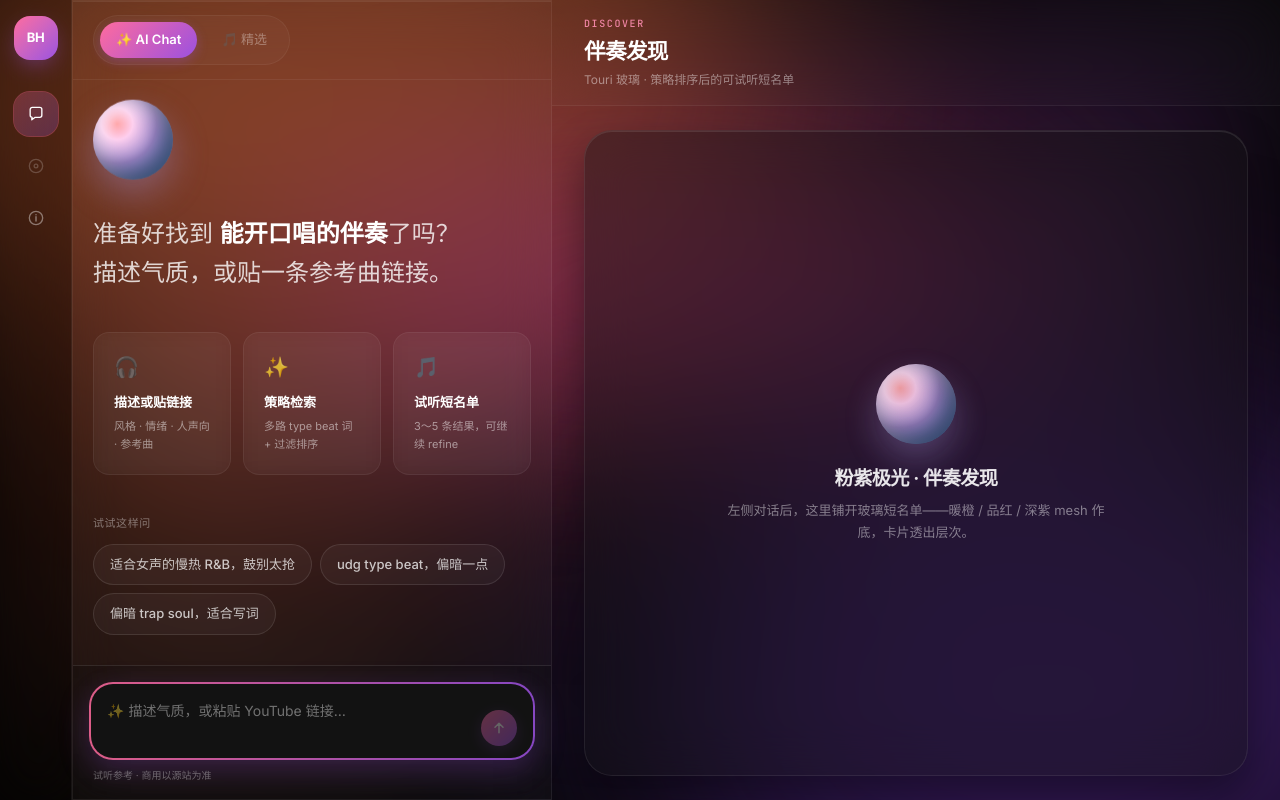
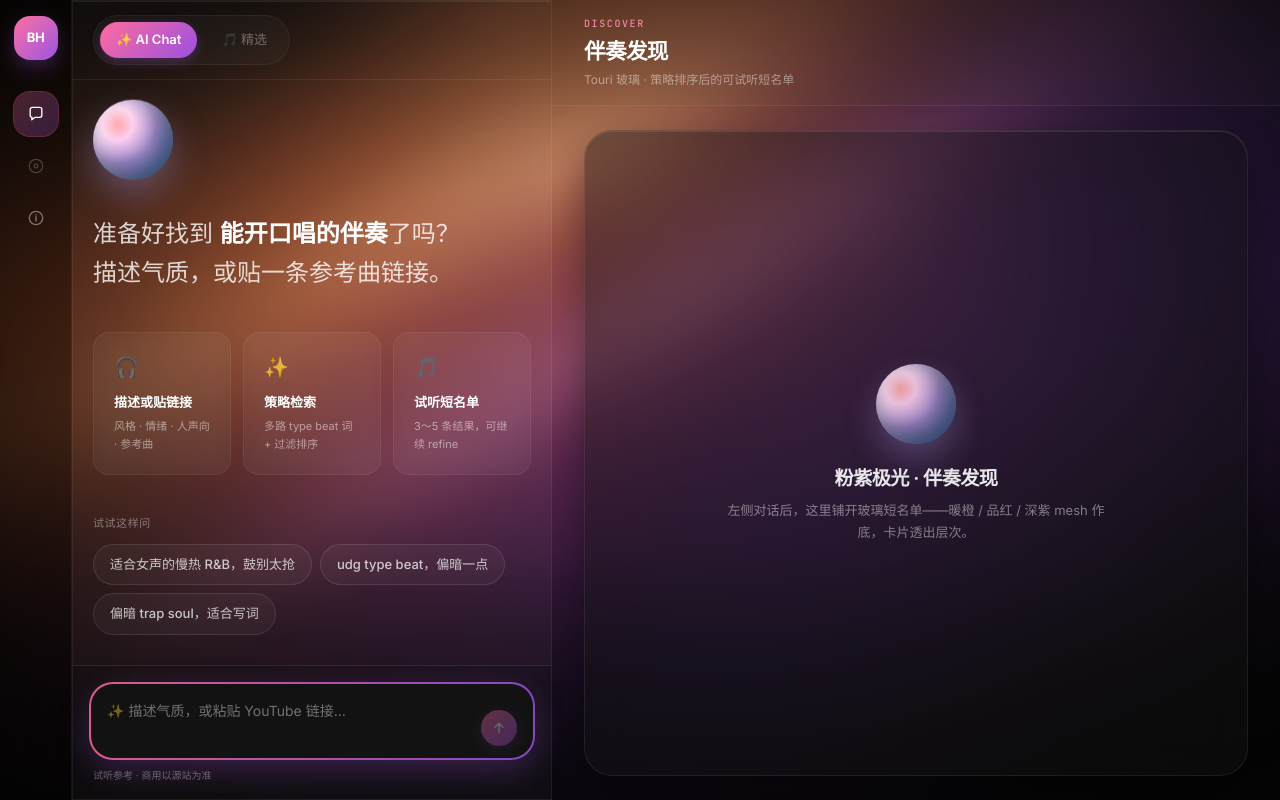
Before and after one commit to wax0629/waxlist, a Next.js app: page /chat in a window 1280 px wide. Built offline with nearby package versions, Linux system fonts and the light colour scheme.

Commit message:
Recreate Touri diagonal aurora light ribbons
Replace round blobs with elongated slanted bands (−18° to −38°),
soft outer blur plus brighter thin cores, matching the product-shot
highlight streaks (bronze → magenta → purple).

```diff
--- a/src/app/globals.css
+++ b/src/app/globals.css
@@ -66,7 +66,12 @@ body {
   letter-spacing: -0.03em;
 }
 
-/* ——— Touri interwoven aurora mesh ——— */
+/*
+  ——— Touri diagonal aurora (斜向高亮极光) ———
+  Reference product shot: elongated diagonal light ribbons
+  (not round blobs) — warm bronze → magenta → deep purple,
+  soft outer blur + thinner brighter cores for 高亮.
+*/
 .aurora-bg {
   position: fixed;
   inset: 0;
@@ -76,75 +81,212 @@ body {
   pointer-events: none;
 }
 
-.aurora-blob {
+/* Soft full-scene atmosphere under the ribbons */
+.aurora-atmosphere {
   position: absolute;
-  border-radius: 50%;
-  filter: blur(120px);
-  opacity: 0.75;
-  animation: touri-pulse 10s infinite alternate ease-in-out;
-  will-change: transform, opacity;
+  inset: -10%;
+  background:
+    radial-gradient(
+      ellipse 55% 70% at 12% 40%,
+      rgba(169, 79, 40, 0.55) 0%,
+      transparent 55%
+    ),
+    radial-gradient(
+      ellipse 50% 60% at 88% 28%,
+      rgba(59, 28, 99, 0.55) 0%,
+      transparent 55%
+    ),
+    radial-gradient(
+      ellipse 70% 50% at 50% 100%,
+      rgba(13, 10, 20, 0.9) 0%,
+      transparent 55%
+    ),
+    radial-gradient(
+      ellipse 40% 40% at 55% 45%,
+      rgba(158, 49, 102, 0.25) 0%,
+      transparent 60%
+    );
+  filter: blur(40px);
 }
 
-/* Bronze/Orange from top left */
-.blob-1 {
-  top: -20%;
-  left: -10%;
-  width: 70vw;
-  height: 60vh;
-  background: #a94f28;
-  transform: rotate(15deg);
+/*
+  Ribbon geometry: very wide × thin band, rotated via --rot.
+  Animation only shifts/opacifies; rotation stays on the variable.
+*/
+.aurora-ribbon {
+  --rot: -28deg;
+  --blur: 72px;
+  --op: 0.85;
+  position: absolute;
+  left: -35%;
+  width: 170%;
+  height: 36vh;
+  border-radius: 9999px;
+  pointer-events: none;
+  transform: translate3d(0, 0, 0) rotate(var(--rot));
+  filter: blur(var(--blur));
+  opacity: var(--op);
+  will-change: transform, opacity;
+  animation: aurora-drift 14s infinite alternate ease-in-out;
 }
 
-/* Pink/Magenta middle */
-.blob-2 {
-  top: 20%;
-  left: 20%;
-  width: 60vw;
-  height: 30vh;
-  background: #9e3166;
-  transform: rotate(-25deg);
-  opacity: 0.6;
-  animation-delay: -3s;
+/* —— Band 1: warm bronze / copper (top-left → mid) —— */
+.ribbon-1 {
+  --rot: -28deg;
+  --blur: 72px;
+  --op: 0.95;
+  top: -5%;
+  height: 42vh;
+  background: linear-gradient(
+    90deg,
+    transparent 0%,
+    rgba(169, 79, 40, 0.15) 12%,
+    rgba(196, 90, 48, 0.85) 35%,
+    rgba(232, 140, 80, 0.7) 48%,
+    rgba(169, 79, 40, 0.55) 62%,
+    transparent 85%
+  );
 }
 
-/* Deep purple bottom right */
-.blob-3 {
-  bottom: -20%;
-  right: -10%;
-  width: 60vw;
-  height: 70vh;
-  background: #3b1c63;
-  animation-delay: -6s;
+/* Brighter thinner core (高亮) on band 1 */
+.ribbon-1-core {
+  --rot: -28deg;
+  --blur: 32px;
+  --op: 0.8;
+  top: 8%;
+  height: 12vh;
+  animation-delay: -1s;
+  animation-duration: 11s;
+  background: linear-gradient(
+    90deg,
+    transparent 5%,
+    rgba(255, 170, 100, 0.4) 30%,
+    rgba(255, 200, 150, 0.65) 45%,
+    rgba(232, 120, 70, 0.35) 60%,
+    transparent 80%
+  );
 }
 
-/* Extra soft mesh like clone */
-.blob-mesh {
-  inset: 0;
-  width: 100%;
-  height: 100%;
-  border-radius: 0;
-  filter: blur(60px);
-  opacity: 1;
-  animation: none;
-  background:
-    radial-gradient(circle at 15% 50%, rgba(173, 73, 44, 0.4) 0%, transparent 40%),
-    radial-gradient(circle at 85% 30%, rgba(88, 44, 115, 0.4) 0%, transparent 40%),
-    radial-gradient(circle at 50% 100%, rgba(13, 10, 20, 0.8) 0%, transparent 60%);
+/* —— Band 2: magenta / rose (middle diagonal) —— */
+.ribbon-2 {
+  --rot: -32deg;
+  --blur: 80px;
+  --op: 0.82;
+  top: 28%;
+  height: 36vh;
+  animation-delay: -4s;
+  animation-duration: 16s;
+  background: linear-gradient(
+    90deg,
+    transparent 8%,
+    rgba(158, 49, 102, 0.25) 22%,
+    rgba(200, 70, 130, 0.75) 42%,
+    rgba(255, 107, 158, 0.55) 55%,
+    rgba(155, 81, 224, 0.4) 70%,
+    transparent 90%
+  );
 }
 
-@keyframes touri-pulse {
+.ribbon-2-core {
+  --rot: -32deg;
+  --blur: 26px;
+  --op: 0.72;
+  top: 36%;
+  height: 9vh;
+  animation-delay: -5s;
+  animation-duration: 12s;
+  background: linear-gradient(
+    90deg,
+    transparent 15%,
+    rgba(255, 140, 180, 0.45) 40%,
+    rgba(255, 170, 210, 0.55) 50%,
+    rgba(200, 100, 200, 0.3) 65%,
+    transparent 85%
+  );
+}
+
+/* —— Band 3: deep purple (lower-right slant) —— */
+.ribbon-3 {
+  --rot: -22deg;
+  --blur: 90px;
+  --op: 0.9;
+  top: 52%;
+  height: 48vh;
+  animation-delay: -7s;
+  animation-duration: 18s;
+  background: linear-gradient(
+    90deg,
+    transparent 20%,
+    rgba(59, 28, 99, 0.35) 40%,
+    rgba(88, 44, 130, 0.75) 55%,
+    rgba(120, 60, 160, 0.55) 70%,
+    rgba(59, 28, 99, 0.3) 85%,
+    transparent 100%
+  );
+}
+
+/* —— Band 4: secondary copper slash (upper, steeper) —— */
+.ribbon-4 {
+  --rot: -38deg;
+  --blur: 64px;
+  --op: 0.72;
+  top: -18%;
+  height: 28vh;
+  animation-delay: -2s;
+  animation-duration: 13s;
+  background: linear-gradient(
+    90deg,
+    transparent 0%,
+    rgba(173, 73, 44, 0.4) 20%,
+    rgba(210, 100, 55, 0.65) 40%,
+    rgba(158, 49, 102, 0.35) 65%,
+    transparent 90%
+  );
+}
+
+/* —— Band 5: cool violet edge (right side slash) —— */
+.ribbon-5 {
+  --rot: -18deg;
+  --blur: 100px;
+  --op: 0.65;
+  top: 10%;
+  left: 10%;
+  height: 55vh;
+  animation-delay: -9s;
+  animation-duration: 20s;
+  background: linear-gradient(
+    90deg,
+    transparent 30%,
+    rgba(88, 44, 115, 0.2) 50%,
+    rgba(100, 50, 160, 0.55) 68%,
+    rgba(70, 40, 120, 0.35) 82%,
+    transparent 100%
+  );
+}
+
+/* Keep edges darker so ribbons feel like light through glass */
+.aurora-vignette {
+  position: absolute;
+  inset: 0;
+  background:
+    radial-gradient(ellipse 90% 80% at 50% 45%, transparent 30%, #050505 95%),
+    linear-gradient(180deg, transparent 0%, rgba(5, 5, 5, 0.35) 100%);
+  pointer-events: none;
+}
+
+@keyframes aurora-drift {
   0% {
-    opacity: 0.55;
-    transform: scale(1) translate(0, 0);
+    opacity: calc(var(--op) * 0.82);
+    transform: translate3d(0, 0, 0) rotate(var(--rot)) scale(1);
   }
   100% {
-    opacity: 0.85;
-    transform: scale(1.05) translate(20px, 10px);
+    opacity: var(--op);
+    transform: translate3d(22px, -12px, 0) rotate(var(--rot)) scale(1.04);
   }
 }
 
 @media (prefers-reduced-motion: reduce) {
-  .aurora-blob {
+  .aurora-ribbon {
     animation: none;
   }
 }
--- a/src/app/layout.tsx
+++ b/src/app/layout.tsx
@@ -42,12 +42,17 @@ export default function RootLayout({
             "var(--font-sans), var(--font-cjk), Inter, 'Noto Sans SC', system-ui, sans-serif",
         }}
       >
-        {/* Touri aurora mesh */}
+        {/* Touri diagonal aurora — slanted highlight ribbons */}
         <div className="aurora-bg" aria-hidden>
-          <div className="aurora-blob blob-mesh" />
-          <div className="aurora-blob blob-1" />
-          <div className="aurora-blob blob-2" />
-          <div className="aurora-blob blob-3" />
+          <div className="aurora-atmosphere" />
+          <div className="aurora-ribbon ribbon-4" />
+          <div className="aurora-ribbon ribbon-1" />
+          <div className="aurora-ribbon ribbon-1-core" />
+          <div className="aurora-ribbon ribbon-2" />
+          <div className="aurora-ribbon ribbon-2-core" />
+          <div className="aurora-ribbon ribbon-3" />
+          <div className="aurora-ribbon ribbon-5" />
+          <div className="aurora-vignette" />
         </div>
         {children}
       </body>
```
Also changed, not shown: 1 other file (tests, documents, lock files or other folders).
